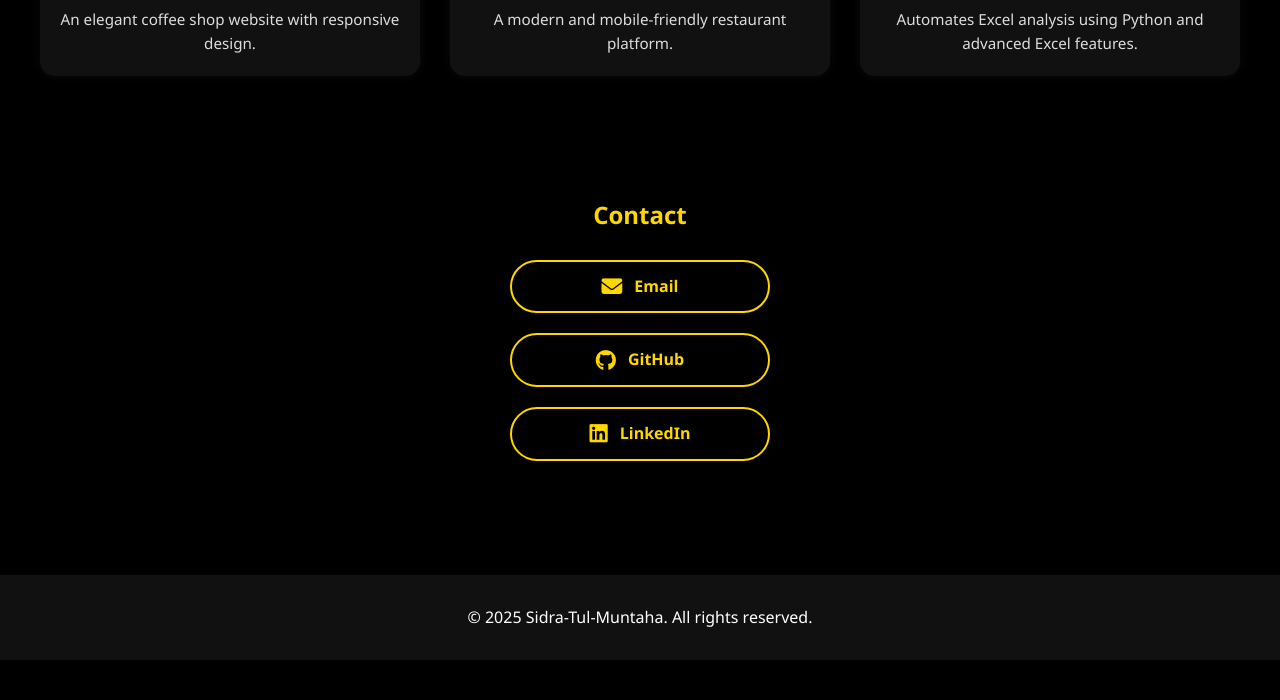
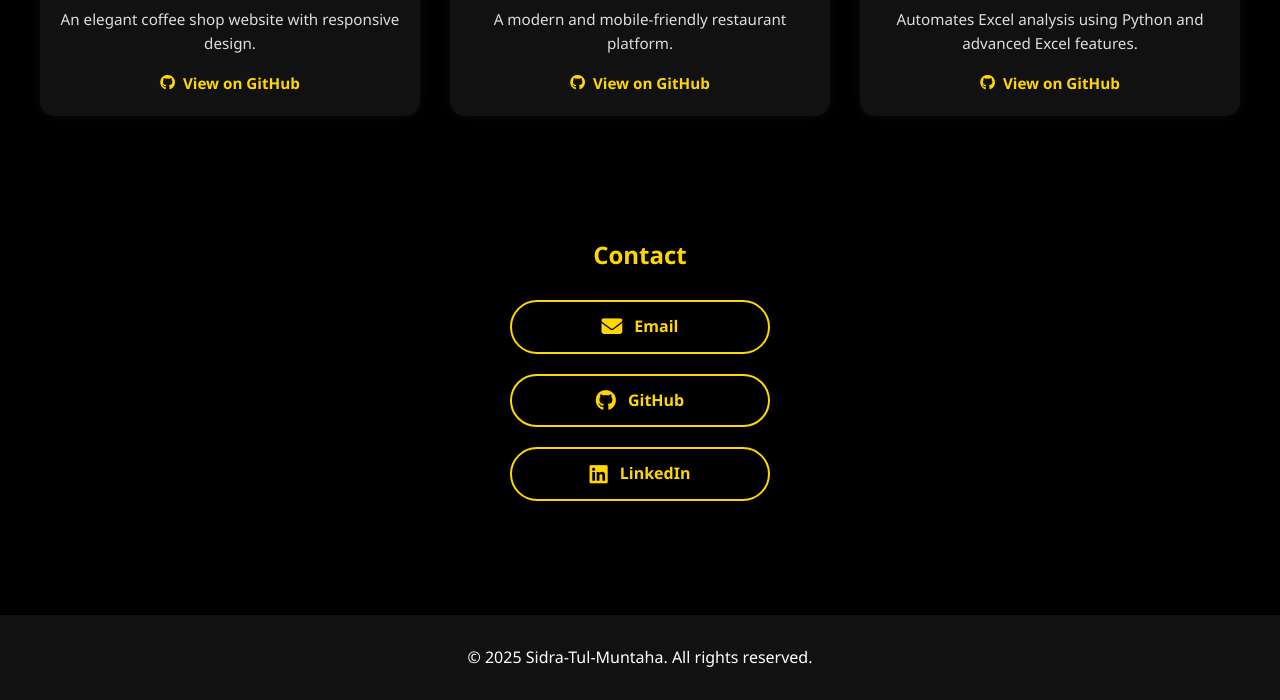
Before and after one commit to Sidra-Tul-Muntaha2401/-My-Portfolio, a plain HTML site: page index.html in a window 1280 px wide. Shown: the part 1650-2350 px from the top of the page. Before the commit the page ends 2310 px from the top, so only its background shows below. Drawn offline with Linux system fonts and the light colour scheme.

Commit message:
projects

```diff
--- a/index.html
+++ b/index.html
@@ -177,6 +177,26 @@
   color: #ddd;
   margin-top: 10px;
 }
+    .project-link {
+  display: inline-flex;
+  align-items: center;
+  gap: 8px;
+  margin-top: 15px;
+  color: #FFD700;
+  font-weight: bold;
+  text-decoration: none;
+  transition: all 0.3s ease;
+  font-size: 0.95rem;
+}
+
+.project-link:hover {
+  color: #000;
+  background-color: #FFD700;
+  padding: 8px 16px;
+  border-radius: 20px;
+  box-shadow: 0 0 10px rgba(255, 215, 0, 0.4);
+}
+
 .contact-section {
   background-color: #000;
   text-align: center;
@@ -296,16 +316,25 @@
         <img src="https://images.unsplash.com/photo-1509042239860-f550ce710b93" alt="Daily Brew">
         <h3>Daily Brew Coffee Website</h3>
         <p>An elegant coffee shop website with responsive design.</p>
+         <a href="https://sidra-tul-muntaha2401.github.io/daily-brew/" target="_blank" class="project-link">
+        <i class="fab fa-github"></i> View on GitHub
+      </a>
       </div>
       <div class="project" data-aos="zoom-in">
         <img src="https://images.unsplash.com/photo-1504674900247-0877df9cc836?auto=format&fit=crop&w=1600&q=80" alt="Savour Sip">
         <h3>Savor Sip Restaurant</h3>
         <p>A modern and mobile-friendly restaurant platform.</p>
+        <a href=" https://sidra-tul-muntaha2401.github.io/Savor-Sip-restaurant-website/" target="_blank" class="project-link">
+        <i class="fab fa-github"></i> View on GitHub
+      </a>
       </div>
       <div class="project" data-aos="zoom-in">
         <img src="https://encrypted-tbn0.gstatic.com/images?q=tbn:ANd9GcTAwxNcp_8o6CXTiqO8fTVR6tO2jLDR0RBwVw&s" alt="Excel Analyzer Pro">
         <h3>Excel Analyzer Pro</h3>
         <p>Automates Excel analysis using Python and advanced Excel features.</p>
+        <a href="https://github.com/Sidra-Tul-Muntaha2401/Excel-Analyzer-Pro" target="_blank" class="project-link">
+        <i class="fab fa-github"></i> View on GitHub
+      </a>
       </div>
     </div>
   </section>
```
